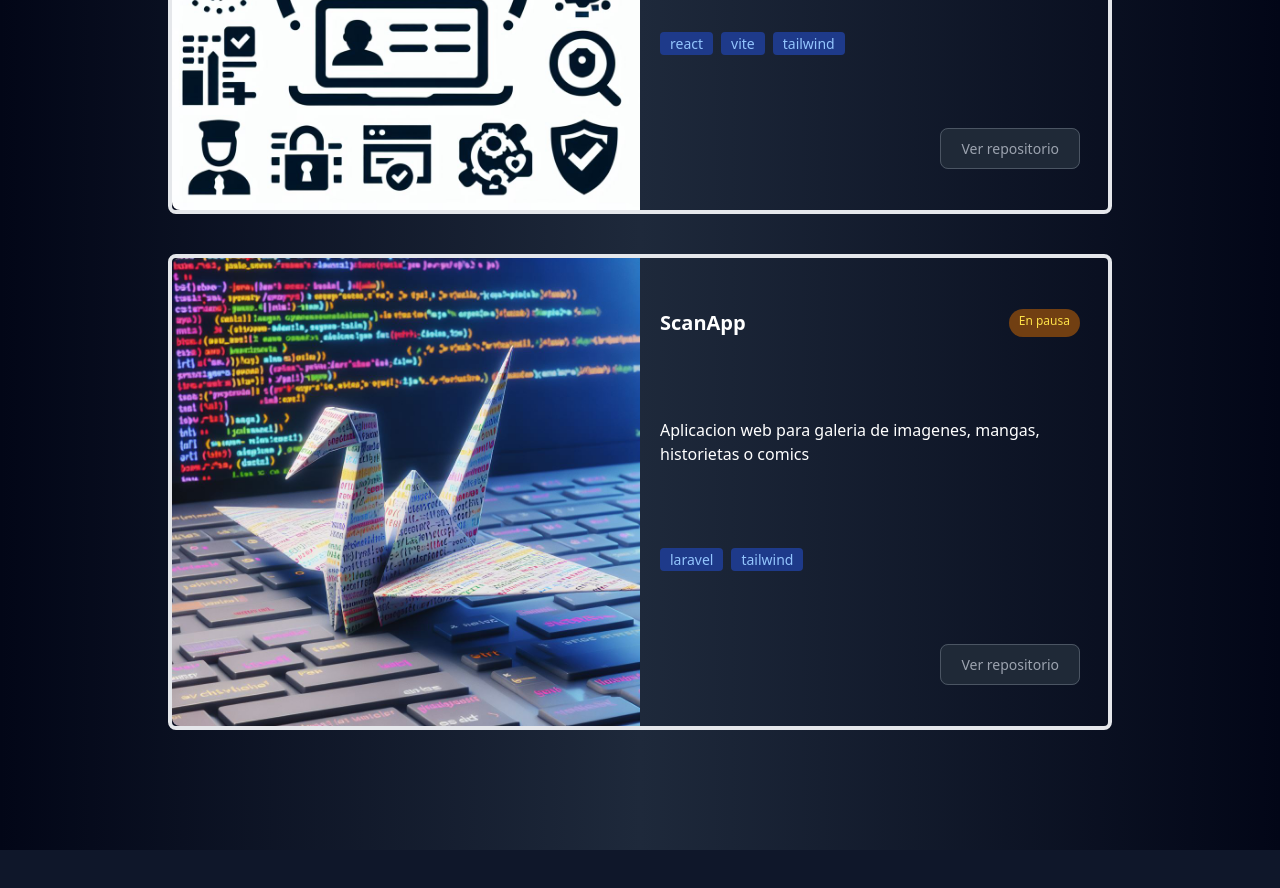
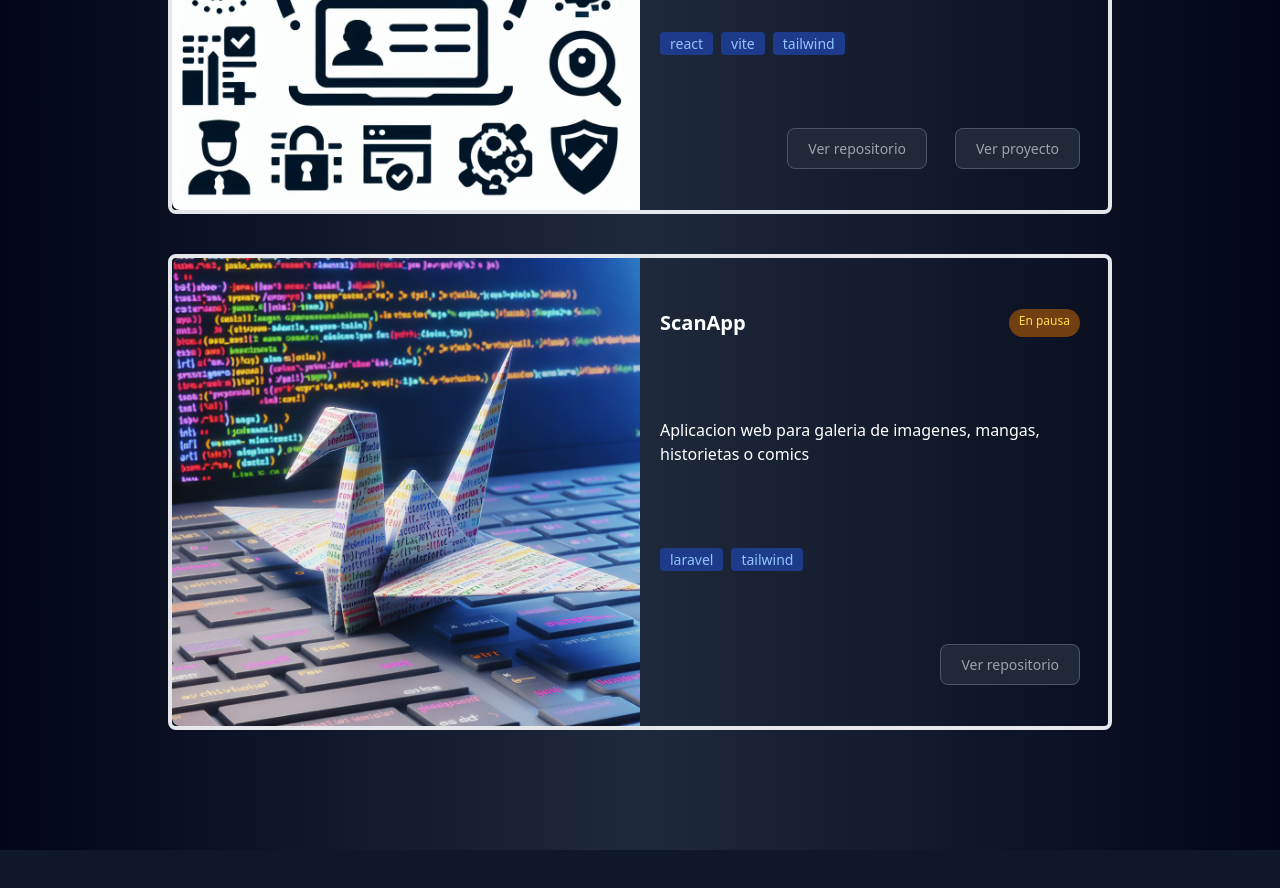
Before and after one commit to JesusMqr/Porfolio, a React (Vite) app: page / in a window 1280 px wide. Shown: the part 1680-2568 px from the top of the page. Built offline with nearby package versions, Linux system fonts and the light colour scheme.

Commit message:
Corrigiendo urlDeploy en projectos

```diff
--- a/src/sections/Projects.jsx
+++ b/src/sections/Projects.jsx
@@ -29,6 +29,7 @@ const ProjectsData = [
         description:"Aplicacion web para la reproduccion de musica de licencia gratuita",
         urlImage:logoApi,
         urlGithub:"https://github.com/JesusMqr/LaravelApi",
+        urlDeploy:"https://web-store-gules-alpha.vercel.app/",
         tag:[
             {
                 text:"react"
```
